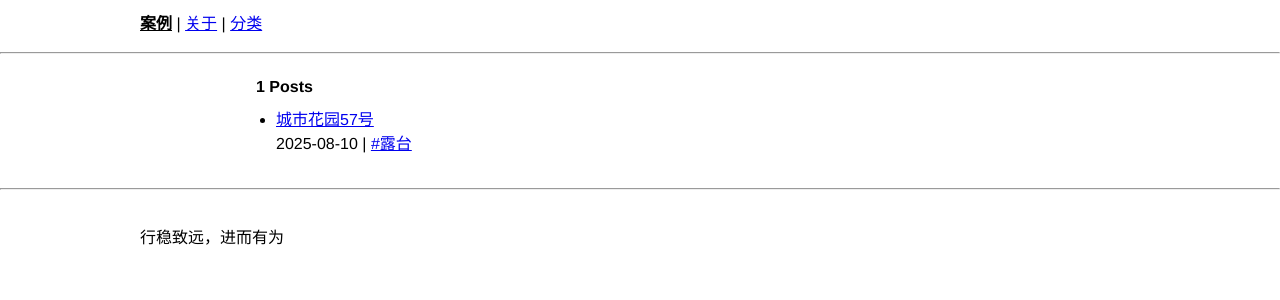
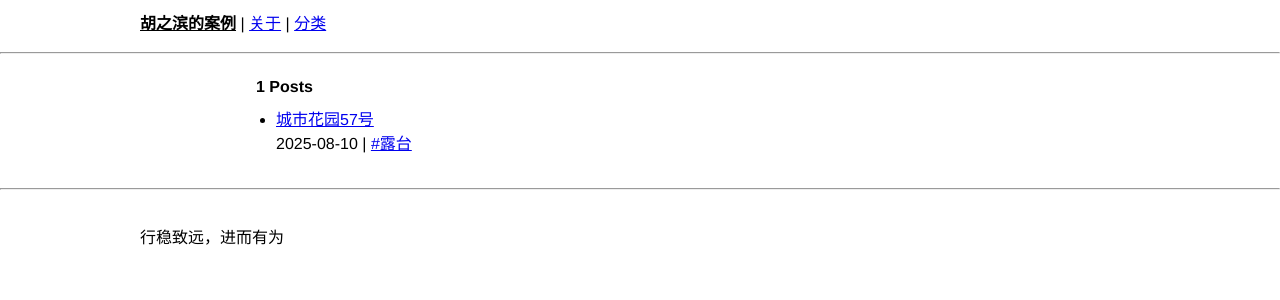
Before and after one commit to hzb661/hzb661.github.io, a Jekyll site: the page built from index.md, in a window 1280 px wide. Shown: the top 300 px of the page. Built offline with Jekyll 4.4.1, drawn with Linux system fonts in a browser that asks for light colours.

Commit message:
Update _config.yml

```diff
--- a/_config.yml
+++ b/_config.yml
@@ -15,7 +15,7 @@ encoding: utf-8
 # you will see them accessed via {{ site.title }}, {{ site.email }}, and so on.
 # You can create any custom variable you would like, and they will be accessible
 # in the templates via {{ site.myvariable }}.
-title: 案例
+title: 胡之滨的案例
 baseurl: "" # For github pages
 description: >- # You can edit footer in _includes/footer.md
   This is an ultralight demo.
```
